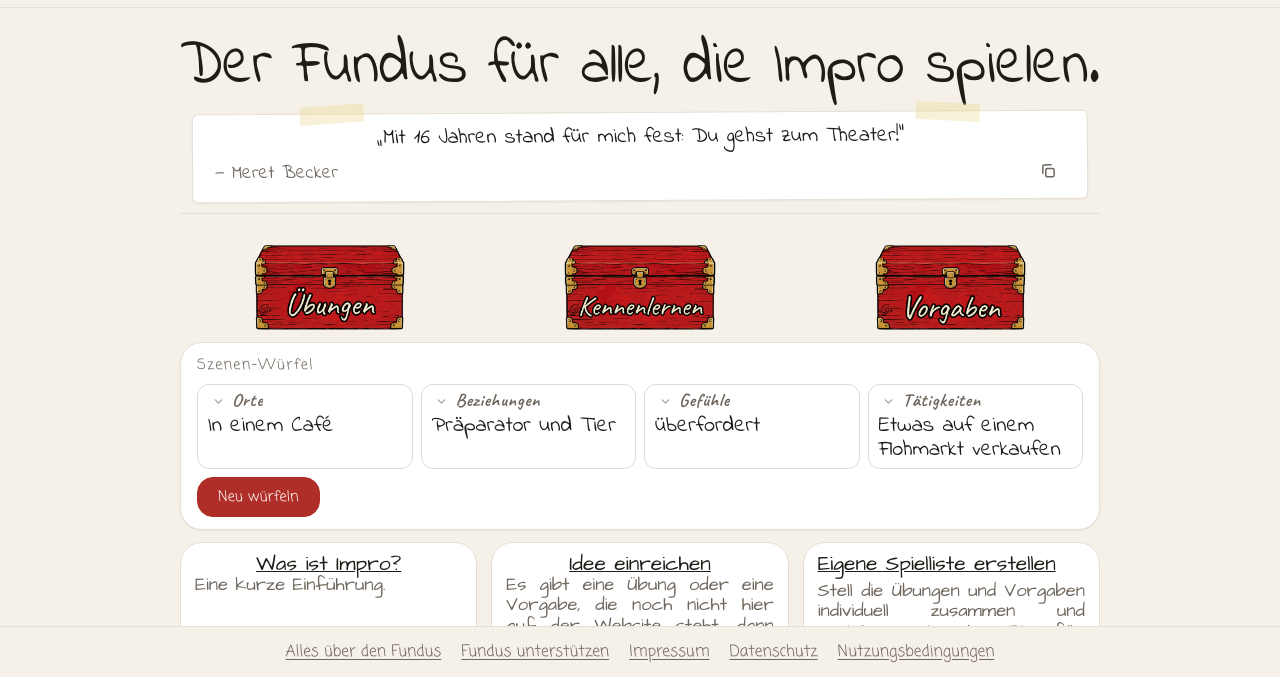
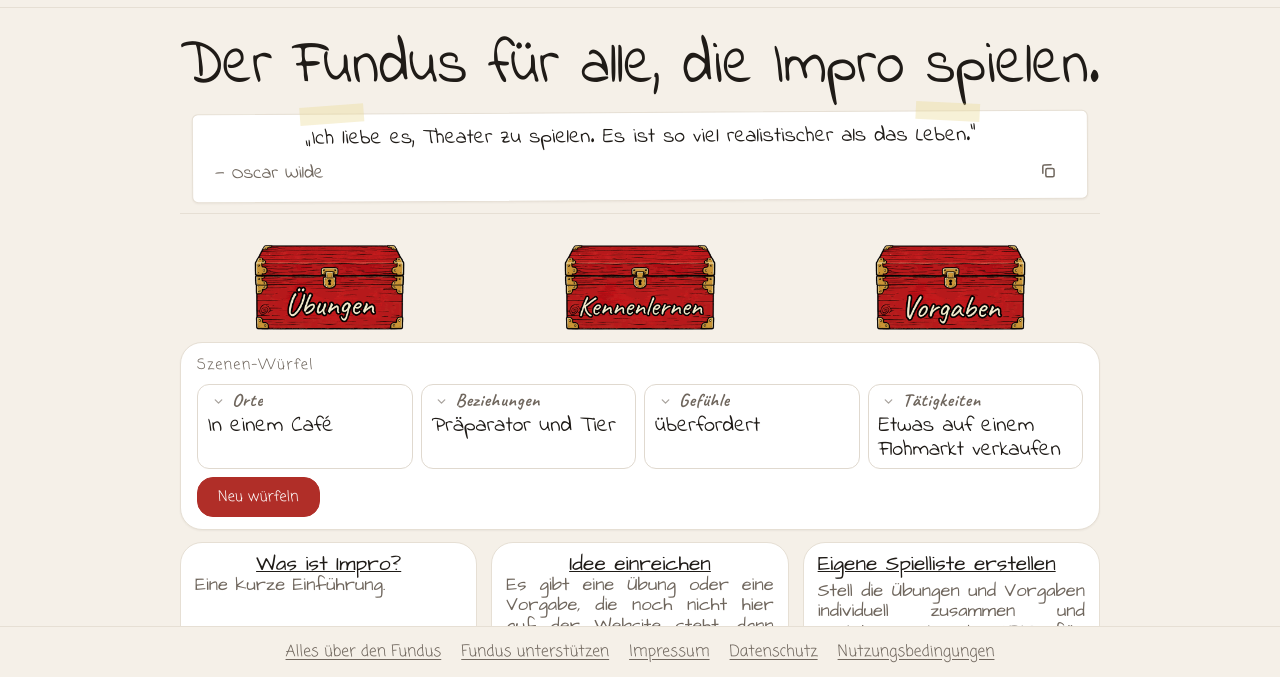
Before and after one commit to Kimi12-05/impro-fundus, a plain HTML site: page index.html in a window 1280 px wide. Shown: the part 123-800 px from the top of the page. Drawn offline with Linux system fonts and the light colour scheme; no server answers.

Commit message:
Seiten neu gebaut (automatisch)

```diff
--- a/index.html
+++ b/index.html
@@ -50,7 +50,7 @@
 <div class="shell">
   <aside class="side" id="side" aria-label="Hauptmenü"></aside>
   <main id="main" class="home" data-statisch="1"><div class="inner"><h1 class="ttl"><svg viewBox="0 0 920 80" role="img" aria-label="Der Fundus für alle, die Impro spielen."><text x="0" y="62" textLength="920" lengthAdjust="spacingAndGlyphs">Der Fundus für alle, die Impro spielen.</text></svg></h1>
-    <div class="quote"><span class="tape l"></span><span class="tape r"></span><p>„Mit 16 Jahren stand für mich fest: Du gehst zum Theater!“</p><div class="qfoot"><span class="meta">— Meret Becker</span><button class="copybtn" data-quote="1" data-txt="„Mit 16 Jahren stand für mich fest: Du gehst zum Theater!“ – Meret Becker" aria-label="Zitat kopieren" title="Zitat kopieren"><svg viewBox="0 0 24 24" fill="none" stroke="currentColor" stroke-width="2" stroke-linecap="round" stroke-linejoin="round"><rect x="9" y="9" width="11" height="11" rx="2"></rect><path d="M5 15V6a2 2 0 0 1 2-2h9"></path></svg></button></div></div>
+    <div class="quote"><span class="tape l"></span><span class="tape r"></span><p>„Ich liebe es, Theater zu spielen. Es ist so viel realistischer als das Leben.“</p><div class="qfoot"><span class="meta">— Oscar Wilde</span><button class="copybtn" data-quote="1" data-txt="„Ich liebe es, Theater zu spielen. Es ist so viel realistischer als das Leben.“ – Oscar Wilde" aria-label="Zitat kopieren" title="Zitat kopieren"><svg viewBox="0 0 24 24" fill="none" stroke="currentColor" stroke-width="2" stroke-linecap="round" stroke-linejoin="round"><rect x="9" y="9" width="11" height="11" rx="2"></rect><path d="M5 15V6a2 2 0 0 1 2-2h9"></path></svg></button></div></div>
     <hr class="sep">
     <div class="chests">
       <a class="chest" data-go="kats" aria-label="Übungen" href="/uebungen/"><span class="cbox"><img class="zu" src="/kiste-uebungen.png" alt="Übungen"><img class="auf" src="/kiste-uebungen-offen.png" alt="" aria-hidden="true"></span></a>
```
